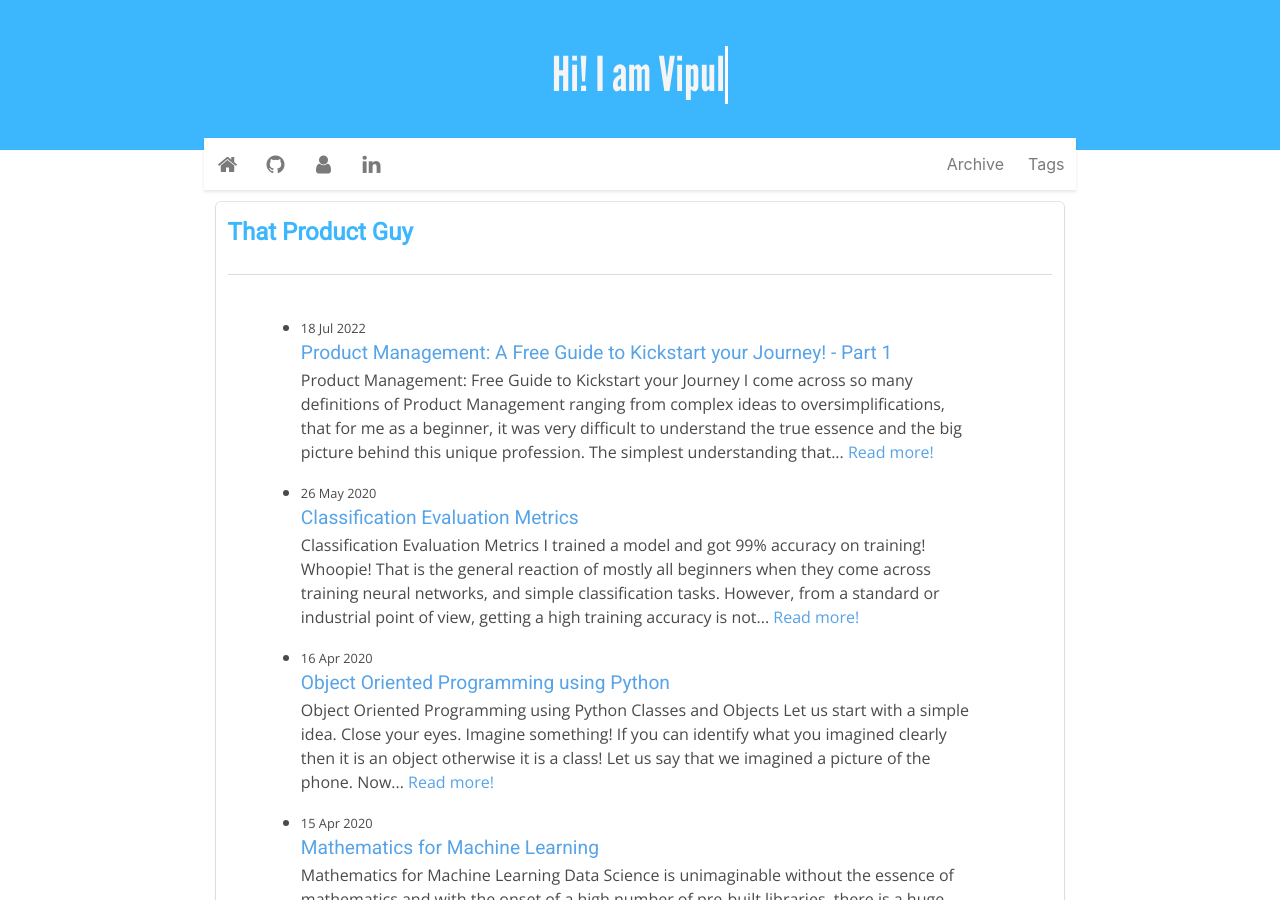
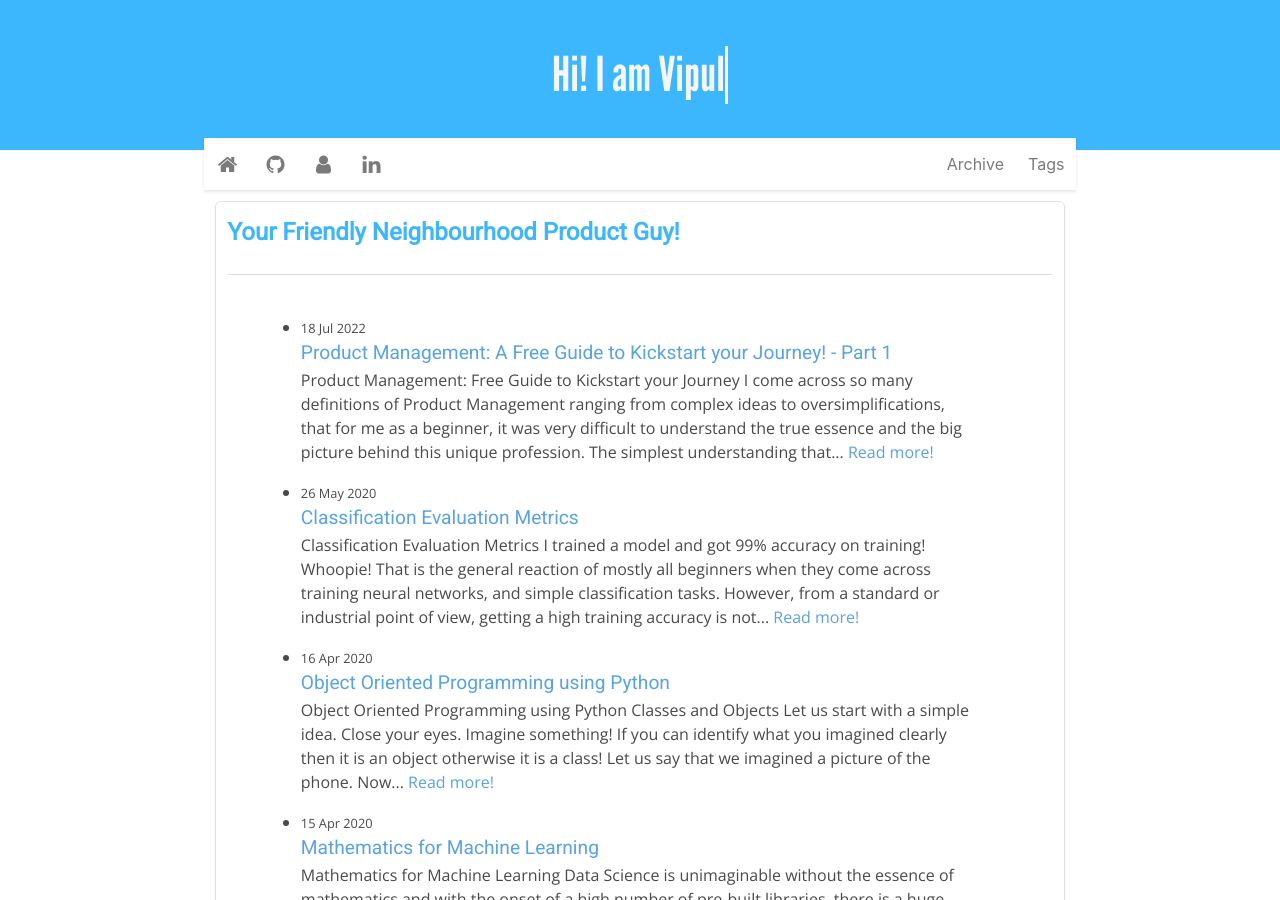
Before and after one commit to vipulgaurav/vipulgaurav.github.io, a Jekyll site: the page built from index.html, in a window 1280 px wide and 900 px high. Built offline with Jekyll 4.4.1, drawn with Linux system fonts in a browser that asks for light colours; the list of posts is cut into pages by our own code; comment, search, counter and statistics services are not loaded.

Commit message:
Update index.html

```diff
--- a/index.html
+++ b/index.html
@@ -1,6 +1,6 @@
 ---
 layout: page
-title: That Product Guy
+title: Your Friendly Neighbourhood Product Guy!
 ---
 <ul class="posts">
     {% for post in paginator.posts %}
```
